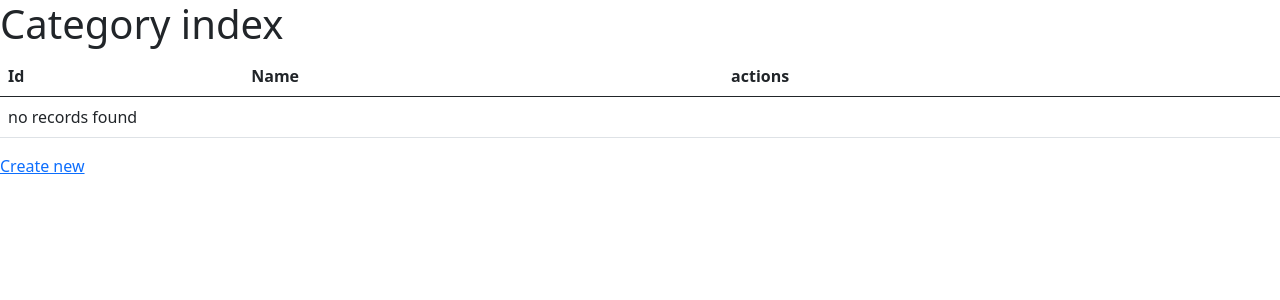
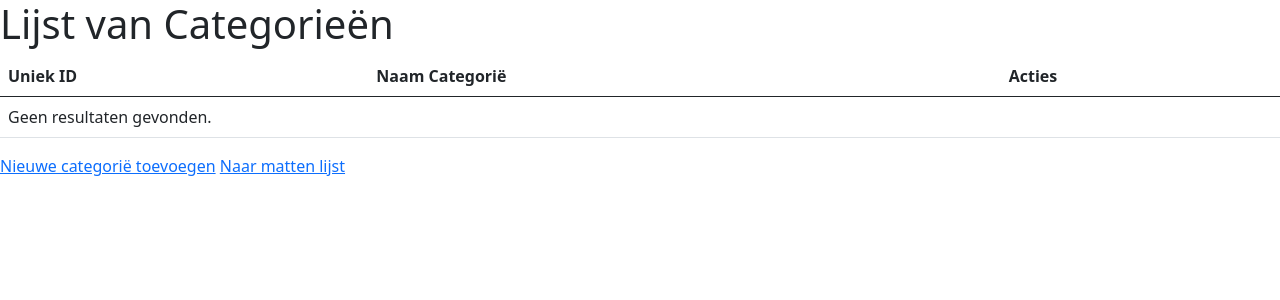
Before and after one commit to TimoHogeveen/BeebotOnline, a Symfony app: template templates/category/index.html.twig in a window 1280 px wide. Shown: the top 300 px of the page. Run offline with Twig, Linux system fonts and the light colour scheme; the template is opened without the code that fills it, so the values that code supplies are empty; some libraries are stand-ins or nearby versions.

Commit message:
Bepaalde tekst netter en Nederlands gemaakt.

```diff
--- a/templates/category/_delete_form.html.twig
+++ b/templates/category/_delete_form.html.twig
@@ -1,4 +1,4 @@
-<form method="post" action="{{ path('category_delete', {'id': category.id}) }}" onsubmit="return confirm('Are you sure you want to delete this item?');">
+<form method="post" action="{{ path('category_delete', {'id': category.id}) }}" onsubmit="return confirm('Weet je zeker dat je deze categorie wilt verwijderen?');">
     <input type="hidden" name="_token" value="{{ csrf_token('delete' ~ category.id) }}">
-    <button class="btn">Delete</button>
+    <button class="btn">Verwijder</button>
 </form>
--- a/templates/category/_form.html.twig
+++ b/templates/category/_form.html.twig
@@ -1,4 +1,4 @@
 {{ form_start(form) }}
     {{ form_widget(form) }}
-    <button class="btn">{{ button_label|default('Save') }}</button>
+    <button class="btn">{{ button_label|default('Opslaan') }}</button>
 {{ form_end(form) }}
--- a/templates/category/edit.html.twig
+++ b/templates/category/edit.html.twig
@@ -1,13 +1,13 @@
 {% extends 'base.html.twig' %}
 
-{% block title %}Edit Category{% endblock %}
+{% block title %}Categorie bewerken{% endblock %}
 
 {% block body %}
-    <h1>Edit Category</h1>
+    <h1>Categorie bewerken</h1>
 
     {{ include('category/_form.html.twig', {'button_label': 'Update'}) }}
 
-    <a href="{{ path('category_index') }}">back to list</a>
+    <a href="{{ path('category_index') }}">Terug naar categorieën lijst</a>
 
     {{ include('category/_delete_form.html.twig') }}
 {% endblock %}
--- a/templates/category/index.html.twig
+++ b/templates/category/index.html.twig
@@ -1,16 +1,16 @@
 {% extends 'base.html.twig' %}
 
-{% block title %}Category index{% endblock %}
+{% block title %}Lijst van Categorieën{% endblock %}
 
 {% block body %}
-    <h1>Category index</h1>
+    <h1>Lijst van Categorieën</h1>
 
     <table class="table">
         <thead>
             <tr>
-                <th>Id</th>
-                <th>Name</th>
-                <th>actions</th>
+                <th>Uniek ID</th>
+                <th>Naam Categorië</th>
+                <th>Acties</th>
             </tr>
         </thead>
         <tbody>
@@ -19,17 +19,18 @@
                 <td>{{ category.id }}</td>
                 <td>{{ category.name }}</td>
                 <td>
-                    <a href="{{ path('category_show', {'id': category.id}) }}">show</a>
-                    <a href="{{ path('category_edit', {'id': category.id}) }}">edit</a>
+                    <a href="{{ path('category_show', {'id': category.id}) }}">Weergeven</a>
+                    <a href="{{ path('category_edit', {'id': category.id}) }}">Bewerken</a>
                 </td>
             </tr>
         {% else %}
             <tr>
-                <td colspan="3">no records found</td>
+                <td colspan="3">Geen resultaten gevonden.</td>
             </tr>
         {% endfor %}
         </tbody>
     </table>
 
-    <a href="{{ path('category_new') }}">Create new</a>
+    <a href="{{ path('category_new') }}">Nieuwe categorië toevoegen</a>
+    <a href="{{ path('mat_index') }}">Naar matten lijst</a>
 {% endblock %}
--- a/templates/category/new.html.twig
+++ b/templates/category/new.html.twig
@@ -1,11 +1,11 @@
 {% extends 'base.html.twig' %}
 
-{% block title %}New Category{% endblock %}
+{% block title %}Categorie toevoegen{% endblock %}
 
 {% block body %}
-    <h1>Create new Category</h1>
+    <h1>Categorie toevoegen</h1>
 
     {{ include('category/_form.html.twig') }}
 
-    <a href="{{ path('category_index') }}">back to list</a>
+    <a href="{{ path('category_index') }}">Terug naar categorieën lijst</a>
 {% endblock %}
--- a/templates/mat/_delete_form.html.twig
+++ b/templates/mat/_delete_form.html.twig
@@ -1,4 +1,4 @@
-<form method="post" action="{{ path('mat_delete', {'id': mat.id}) }}" onsubmit="return confirm('Are you sure you want to delete this item?');">
+<form method="post" action="{{ path('mat_delete', {'id': mat.id}) }}" onsubmit="return confirm('Weet je zeker dat je deze mat wilt verwijderen?');">
     <input type="hidden" name="_token" value="{{ csrf_token('delete' ~ mat.id) }}">
-    <button class="btn">Delete</button>
+    <button class="btn">Verwijder</button>
 </form>
--- a/templates/mat/_form.html.twig
+++ b/templates/mat/_form.html.twig
@@ -1,4 +1,4 @@
 {{ form_start(form) }}
     {{ form_widget(form) }}
-    <button class="btn">{{ button_label|default('Save') }}</button>
+    <button class="btn">{{ button_label|default('Opslaan') }}</button>
 {{ form_end(form) }}
--- a/templates/mat/edit.html.twig
+++ b/templates/mat/edit.html.twig
@@ -1,13 +1,13 @@
 {% extends 'base.html.twig' %}
 
-{% block title %}Edit Mat{% endblock %}
+{% block title %}Mat bewerken{% endblock %}
 
 {% block body %}
-    <h1>Edit Mat</h1>
+    <h1>Mat bewerken</h1>
 
     {{ include('mat/_form.html.twig', {'button_label': 'Update'}) }}
 
-    <a href="{{ path('mat_index') }}">back to list</a>
+    <a href="{{ path('mat_index') }}">Terug naar matten lijst</a>
 
     {{ include('mat/_delete_form.html.twig') }}
 {% endblock %}
--- a/templates/mat/new.html.twig
+++ b/templates/mat/new.html.twig
@@ -1,11 +1,11 @@
 {% extends 'base.html.twig' %}
 
-{% block title %}New Mat{% endblock %}
+{% block title %}Mat toevoegen{% endblock %}
 
 {% block body %}
-    <h1>Create new Mat</h1>
+    <h1>Mat toevoegen</h1>
 
     {{ include('mat/_form.html.twig') }}
 
-    <a href="{{ path('mat_index') }}">back to list</a>
+    <a href="{{ path('mat_index') }}">Terug naar matten lijst</a>
 {% endblock %}
```
Also changed, not shown: templates/category/show.html.twig (+6 -6 lines), templates/mat/index.html.twig (+11 -10 lines), templates/mat/show.html.twig (+7 -7 lines).
